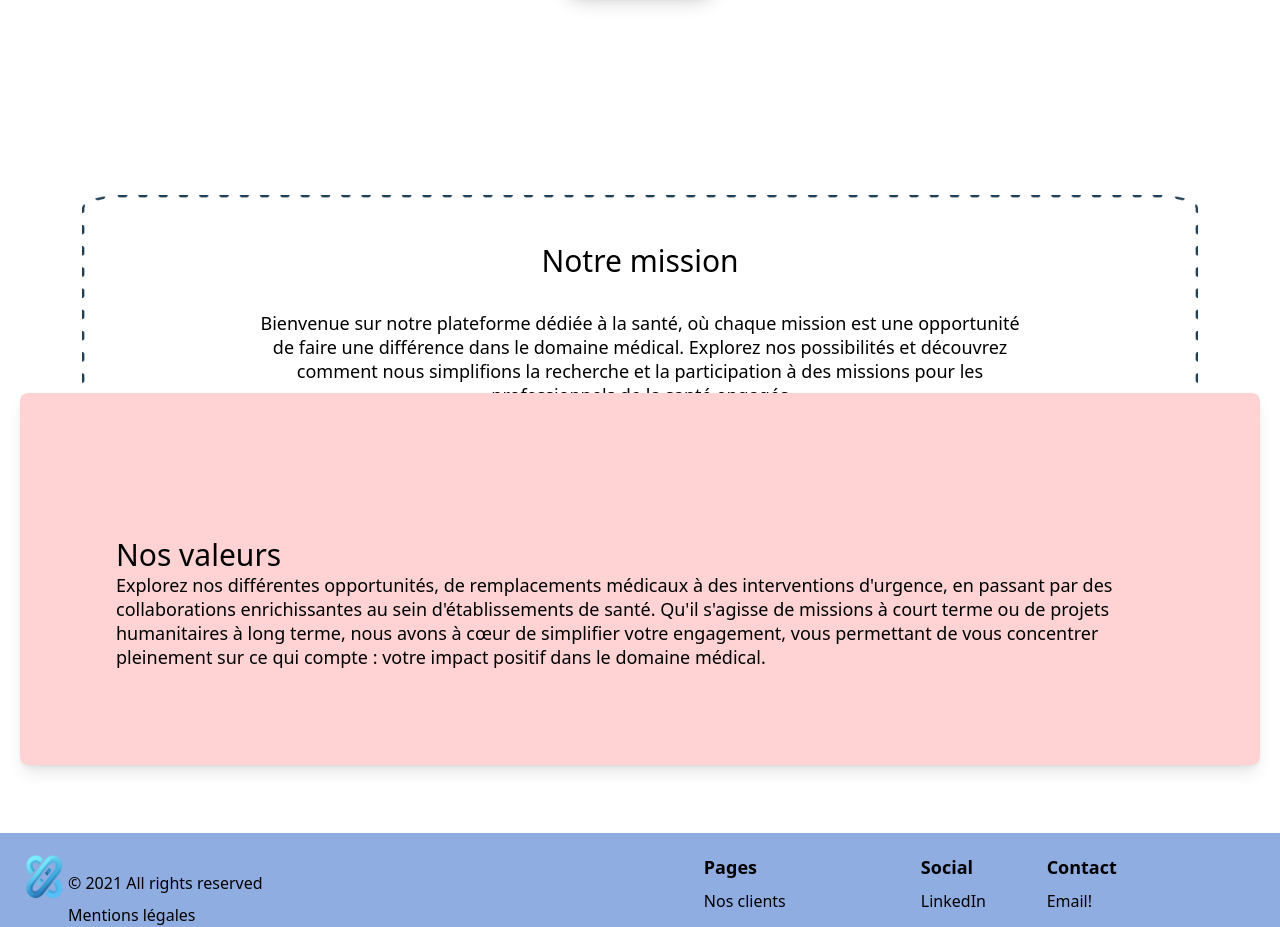
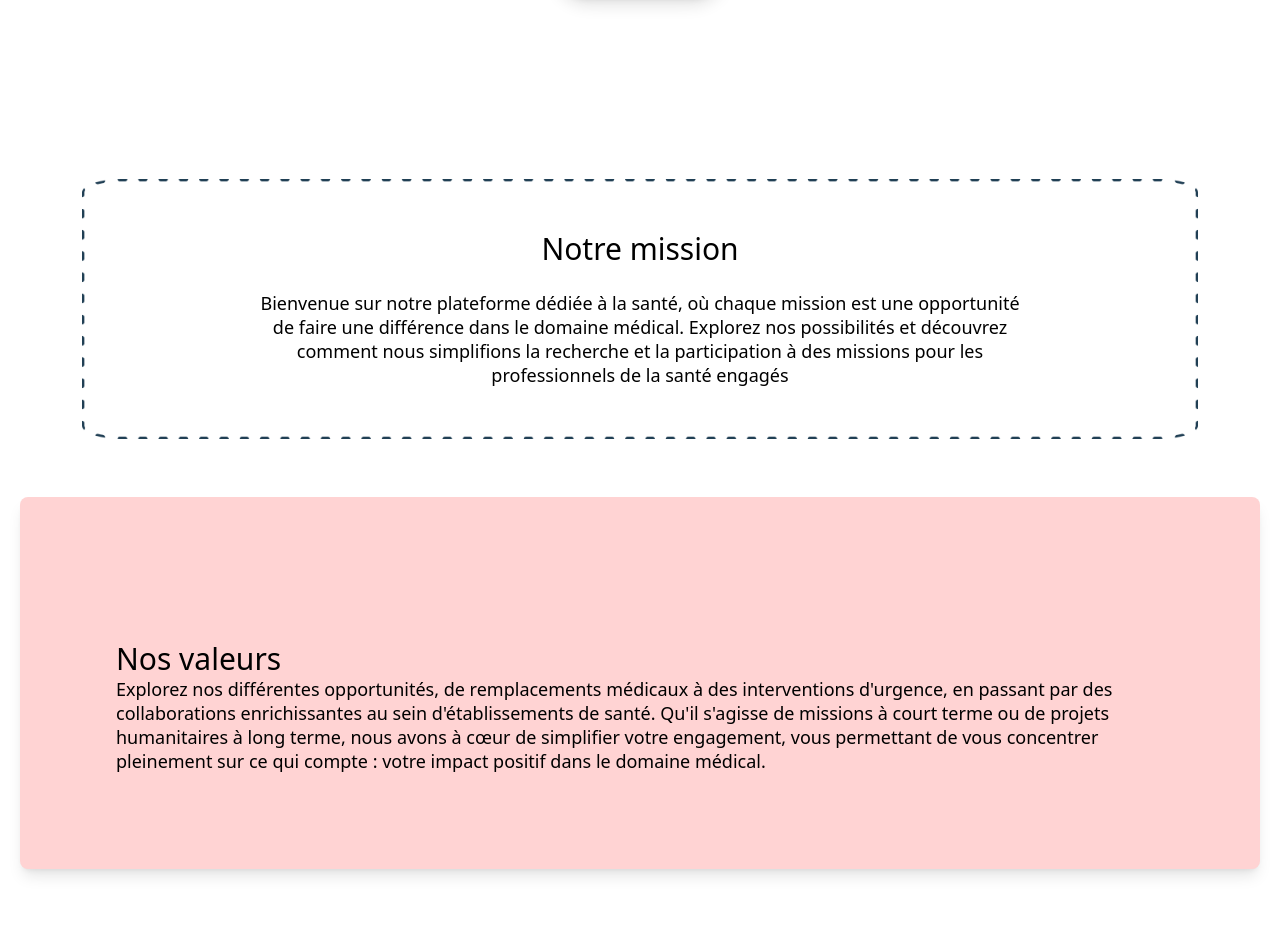
Before and after one commit to Alk2b/Tp_Accessibilit-, a React (Vite) app: page / in a window 1280 px wide. Shown: the part 972-1899 px from the top of the page. Built offline with nearby package versions, Linux system fonts and the light colour scheme.

Commit message:
feat: Improve accessibility and layout of Mission component

```diff
--- a/src/components/Mission.jsx
+++ b/src/components/Mission.jsx
@@ -2,18 +2,38 @@ import contour from '@/assets/images/contour.png';
 
 const Mission = () => {
     return (
-      <section className="relative p-5 text-center">
-        <div className="flex flex-col items-center gap-12 mt-12">
-          <div className="relative">
+      <section
+        className="p-5 text-center mb-30"
+        aria-labelledby="mission-title"
+        role="region"
+      >
+        <div className="flex flex-col items-center gap-8 mt-8">
+          <div
+            className="relative"
+            role="presentation"
+          >
             <img
               className="max-w-[90%] mx-auto h-auto"
               src={contour}
-              alt="Contour décoratif"
+              alt=""
               aria-hidden="true"
+              role="presentation"
             />
-            <div className="absolute inset-0 flex flex-col items-center justify-center px-8">
-              <h1 className="text-3xl font-italiana mb-8 text-black">Notre mission</h1>
-              <p className="font-inter text-black text-center text-lg leading-6 max-w-3xl">
+            <div
+              className="absolute inset-0 flex flex-col items-center justify-center px-8"
+              aria-live="polite"
+            >
+              <h1
+                id="mission-title"
+                className="text-3xl font-italiana mb-6 text-black"
+                tabIndex="0"
+              >
+                Notre mission
+              </h1>
+              <p
+                className="font-inter text-black text-center text-lg leading-6 max-w-3xl"
+                tabIndex="0"
+              >
                 Bienvenue sur notre plateforme dédiée à la santé, où chaque mission est une opportunité
                 de faire une différence dans le domaine médical. Explorez nos possibilités et découvrez
                 comment nous simplifions la recherche et la participation à des missions pour les
@@ -24,6 +44,6 @@ const Mission = () => {
         </div>
       </section>
     );
-  };
+};
 
 export default Mission;
```
